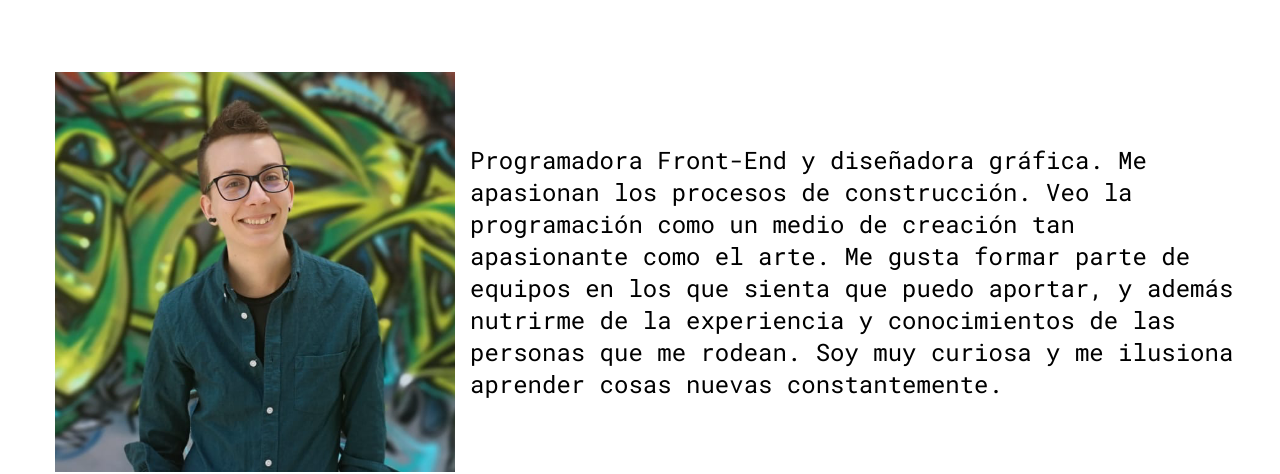
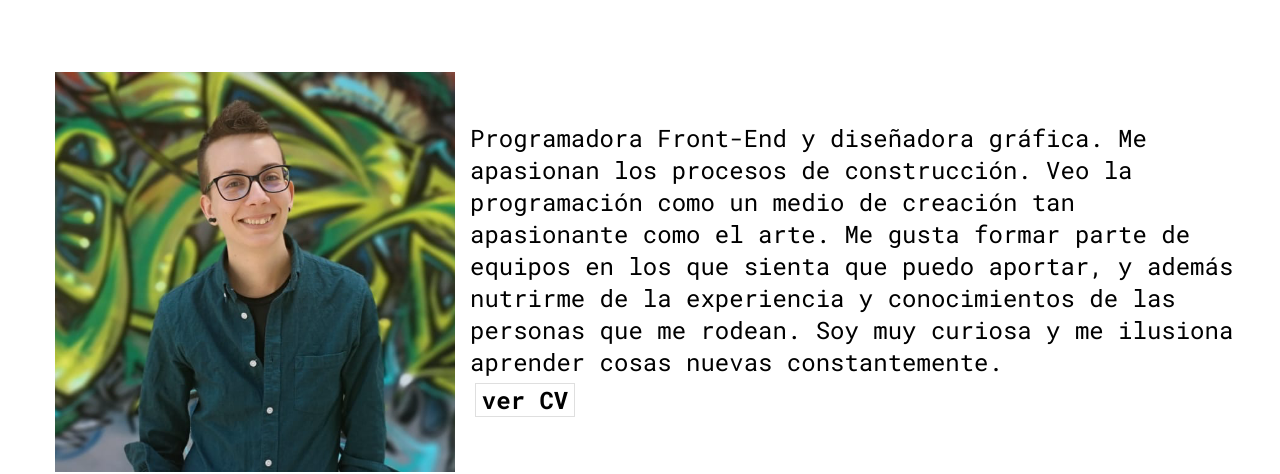
Before and after one commit to elvirafuente/personal-project, a React (Create React App) app: page / in a window 1280 px wide. Shown: the part 1000-1474 px from the top of the page. Built offline with nearby package versions, Linux system fonts and the light colour scheme.

Commit message:
add new cv

```diff
--- a/src/components/About/index.js
+++ b/src/components/About/index.js
@@ -1,6 +1,7 @@
 import React, { Fragment } from 'react';
 import './styles.scss';
-import ProfilePicture from '../../images/picture.png'
+import ProfilePicture from '../../images/picture.png';
+import CV from '../../images/CV-elvira-fuente.pdf'
 
 function About() {
     return (
@@ -9,7 +10,10 @@ function About() {
                 <h2 className="section__title">Sobre mí</h2>
                 <div className="section__content">
                     <img src={ProfilePicture} alt="Elvira Fuente" className="section__image" />
-                    <p className="section__description">Programadora Front-End y diseñadora gráfica. Me apasionan los procesos de construcción. Veo la programación como un medio de creación tan apasionante como el arte. Me gusta formar parte de equipos en los que sienta que puedo aportar, y además nutrirme de la experiencia y conocimientos de las personas que me rodean. Soy muy curiosa y me ilusiona aprender cosas nuevas constantemente.</p>
+                    <div className="section__description-container">
+                        <p className="section__description">Programadora Front-End y diseñadora gráfica. Me apasionan los procesos de construcción. Veo la programación como un medio de creación tan apasionante como el arte. Me gusta formar parte de equipos en los que sienta que puedo aportar, y además nutrirme de la experiencia y conocimientos de las personas que me rodean. Soy muy curiosa y me ilusiona aprender cosas nuevas constantemente.</p>
+                        <a href={CV} target="_blank" rel="noopener noreferrer" className="card__link"><p className="card__link-text">ver CV</p></a>
+                    </div>
                 </div>
             </section>
             <section className="section__skills" id="skills">
--- a/src/components/About/styles.scss
+++ b/src/components/About/styles.scss
@@ -91,3 +91,8 @@
     background-size:cover;
     padding: 20px;
 }
+
+.section__description-container{
+    display: flex;
+    flex-direction: column;
+}
--- a/src/components/SingleProject/styles.scss
+++ b/src/components/SingleProject/styles.scss
@@ -61,7 +61,7 @@
         width: 100px;
         text-align: center;
             &:hover{
-                border: 0;
+                border: 1px solid black;
                 background-color: black;
                 color:white;
             }
```
Also changed, not shown: 18 other files (tests, documents, lock files or other folders).
